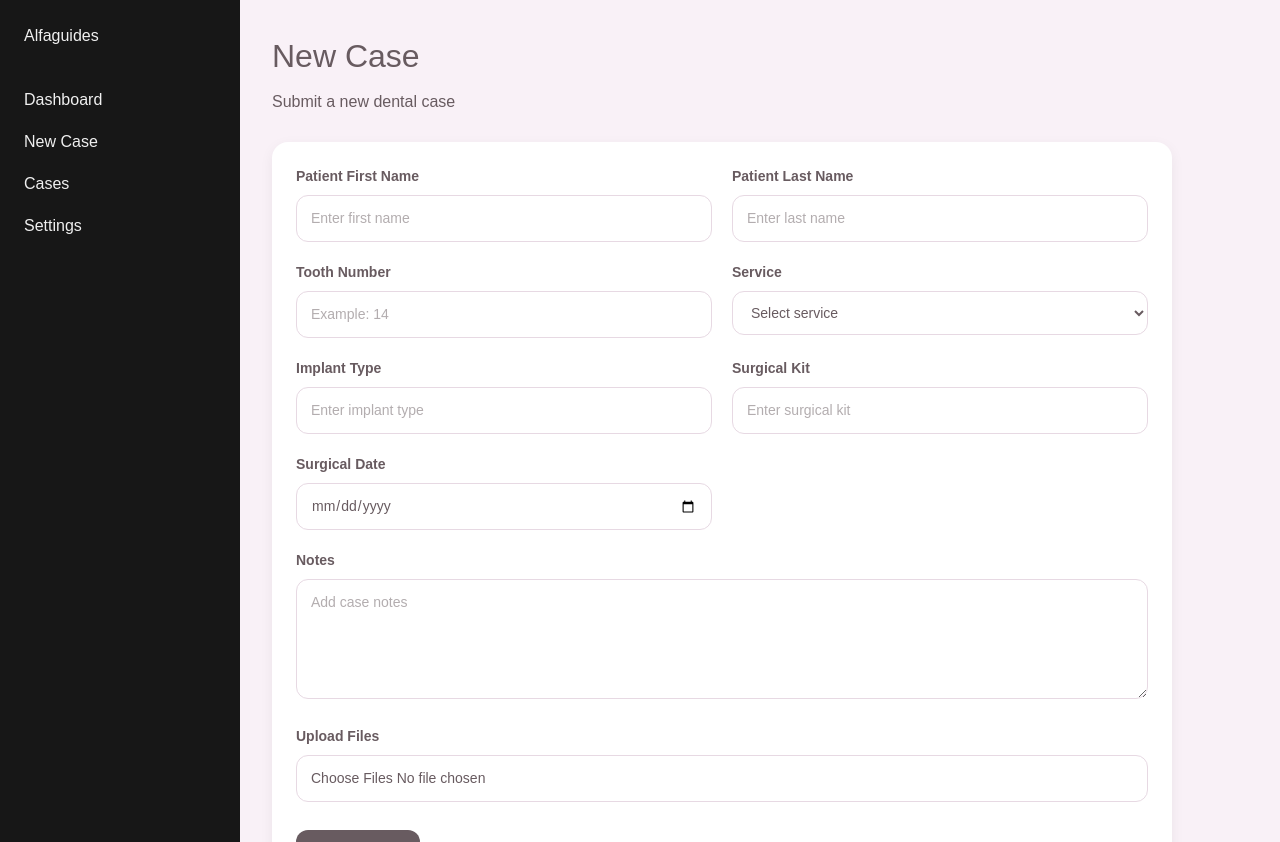
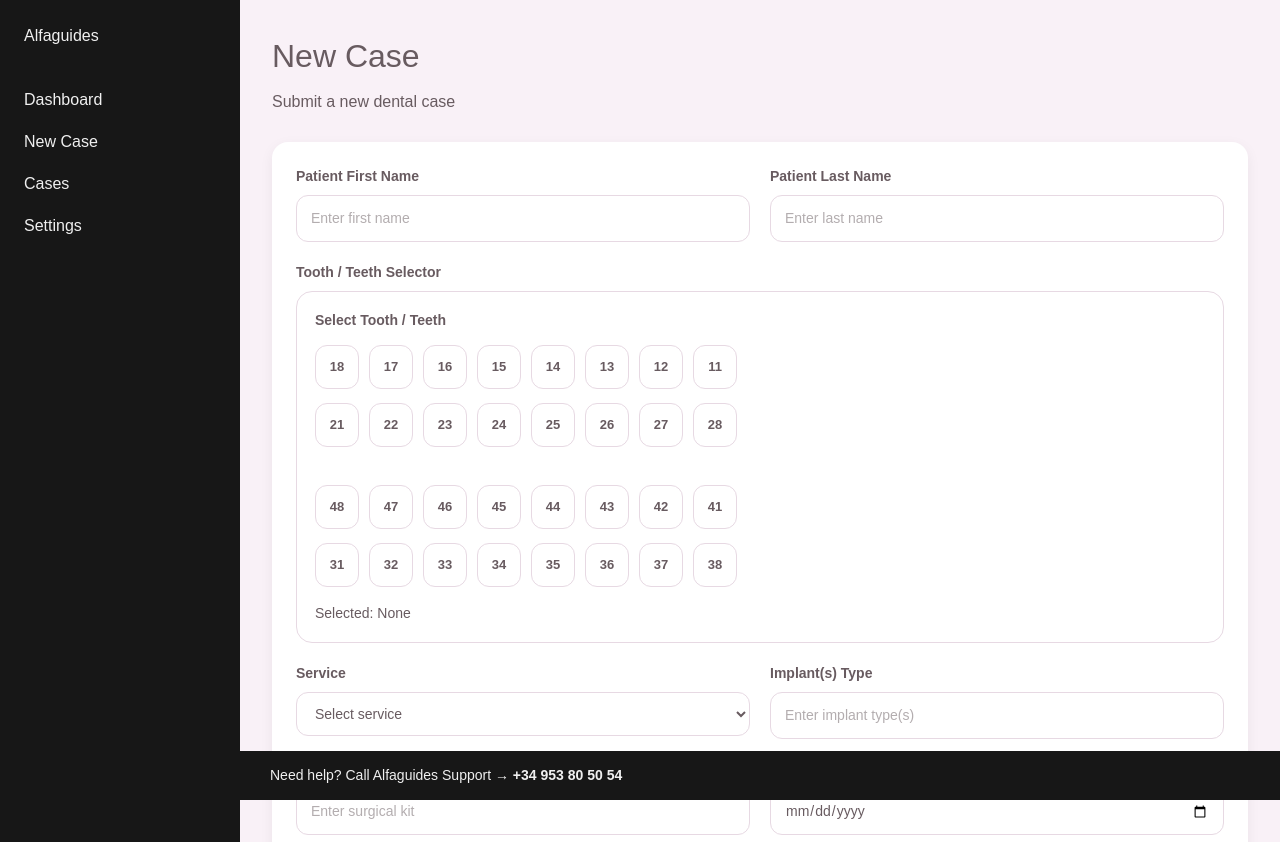
Before and after one commit to ramsismagdy/alfaguides-dashboard, a Next.js app: page /new-case in a window 1280 px wide. Shown: the top 842 px of the page. Built offline with nearby package versions, Linux system fonts and the light colour scheme; no server answers.

Commit message:
add visual tooth selector

```diff
--- a/app/new-case/page.js
+++ b/app/new-case/page.js
@@ -24,15 +24,105 @@ const inputStyle = {
   boxSizing: "border-box"
 }
 
+const toothButtonStyle = (isSelected) => ({
+  width: "44px",
+  height: "44px",
+  borderRadius: "12px",
+  border: isSelected ? "1px solid #685B60" : "1px solid #E7D9E3",
+  background: isSelected ? "#685B60" : "#FFFFFF",
+  color: isSelected ? "#F0F0F0" : "#685B60",
+  cursor: "pointer",
+  fontSize: "13px",
+  fontWeight: "600"
+})
+
 function generateCaseId() {
   const randomNumber = Math.floor(100000 + Math.random() * 900000)
   return `CASE-${randomNumber}`
 }
 
+const upperRight = ["18", "17", "16", "15", "14", "13", "12", "11"]
+const upperLeft = ["21", "22", "23", "24", "25", "26", "27", "28"]
+const lowerRight = ["48", "47", "46", "45", "44", "43", "42", "41"]
+const lowerLeft = ["31", "32", "33", "34", "35", "36", "37", "38"]
+
+function ToothSelector({ selectedTeeth, setSelectedTeeth }) {
+  const toggleTooth = (tooth) => {
+    if (selectedTeeth.includes(tooth)) {
+      setSelectedTeeth(selectedTeeth.filter((item) => item !== tooth))
+    } else {
+      setSelectedTeeth([...selectedTeeth, tooth])
+    }
+  }
+
+  const renderRow = (teeth) => (
+    <div
+      style={{
+        display: "grid",
+        gridTemplateColumns: "repeat(8, 44px)",
+        gap: "10px",
+        justifyContent: "start"
+      }}
+    >
+      {teeth.map((tooth) => (
+        <button
+          key={tooth}
+          type="button"
+          onClick={() => toggleTooth(tooth)}
+          style={toothButtonStyle(selectedTeeth.includes(tooth))}
+        >
+          {tooth}
+        </button>
+      ))}
+    </div>
+  )
+
+  return (
+    <div
+      style={{
+        background: "#FFFFFF",
+        border: "1px solid #E7D9E3",
+        borderRadius: "16px",
+        padding: "18px"
+      }}
+    >
+      <p
+        style={{
+          marginTop: 0,
+          marginBottom: "14px",
+          color: "#685B60",
+          fontSize: "14px",
+          fontWeight: "600"
+        }}
+      >
+        Select Tooth / Teeth
+      </p>
+
+      <div style={{ display: "flex", flexDirection: "column", gap: "14px" }}>
+        {renderRow(upperRight)}
+        {renderRow(upperLeft)}
+
+        <div
+          style={{
+            height: "10px"
+          }}
+        />
+
+        {renderRow(lowerRight)}
+        {renderRow(lowerLeft)}
+      </div>
+
+      <div style={{ marginTop: "16px", color: "#685B60", fontSize: "14px" }}>
+        Selected: {selectedTeeth.length > 0 ? selectedTeeth.join(", ") : "None"}
+      </div>
+    </div>
+  )
+}
+
 export default function NewCasePage() {
   const [patientFirstName, setPatientFirstName] = useState("")
   const [patientLastName, setPatientLastName] = useState("")
-  const [toothNumber, setToothNumber] = useState("")
+  const [selectedTeeth, setSelectedTeeth] = useState([])
   const [serviceType, setServiceType] = useState("")
   const [implantType, setImplantType] = useState("")
   const [surgicalKit, setSurgicalKit] = useState("")
@@ -40,6 +130,18 @@ export default function NewCasePage() {
   const [notes, setNotes] = useState("")
   const [loading, setLoading] = useState(false)
   const [message, setMessage] = useState("")
+  const [arch, setArch] = useState("")
+  const [numberOfImplants, setNumberOfImplants] = useState("")
+
+  const showArch =
+    serviceType === "Implant Full Mouth Rehabilitation" ||
+    serviceType === "Surgical Guide" ||
+    serviceType === "All-on-X Prosthesis" ||
+    serviceType === "Denture"
+
+  const showNumberOfImplants =
+    serviceType === "Implant Full Mouth Rehabilitation" ||
+    serviceType === "Surgical Guide"
 
   const handleSubmit = async (e) => {
     e.preventDefault()
@@ -48,7 +150,7 @@ export default function NewCasePage() {
     if (
       !patientFirstName ||
       !patientLastName ||
-      !toothNumber ||
+      selectedTeeth.length === 0 ||
       !serviceType ||
       !implantType ||
       !surgicalKit ||
@@ -58,9 +160,20 @@ export default function NewCasePage() {
       return
     }
 
+    if (showArch && !arch) {
+      setMessage("Please select the arch.")
+      return
+    }
+
+    if (showNumberOfImplants && !numberOfImplants) {
+      setMessage("Please enter number of implants.")
+      return
+    }
+
     setLoading(true)
 
     const caseId = generateCaseId()
+    const toothNumber = selectedTeeth.join(", ")
 
     const { error } = await supabase.from("cases").insert([
       {
@@ -82,15 +195,17 @@ export default function NewCasePage() {
       return
     }
 
-    setMessage(`Case submitted successfully. Generated Case ID: ${caseId}`)
+    setMessage(`Case submitted successfully. Case ID: ${caseId}`)
     setPatientFirstName("")
     setPatientLastName("")
-    setToothNumber("")
+    setSelectedTeeth([])
     setServiceType("")
     setImplantType("")
     setSurgicalKit("")
     setSurgicalDate("")
     setNotes("")
+    setArch("")
+    setNumberOfImplants("")
     setLoading(false)
   }
 
@@ -108,7 +223,8 @@ export default function NewCasePage() {
         style={{
           flex: 1,
           padding: "32px",
-          boxSizing: "border-box"
+          boxSizing: "border-box",
+          paddingBottom: "120px"
         }}
       >
         <div style={{ marginBottom: "28px" }}>
@@ -140,7 +256,7 @@ export default function NewCasePage() {
             borderRadius: "16px",
             padding: "24px",
             boxShadow: "0 4px 14px rgba(0,0,0,0.06)",
-            maxWidth: "900px"
+            maxWidth: "980px"
           }}
         >
           <div
@@ -172,14 +288,11 @@ export default function NewCasePage() {
               />
             </div>
 
-            <div>
-              <label style={labelStyle}>Tooth Number</label>
-              <input
-                type="text"
-                placeholder="Example: 14"
-                style={inputStyle}
-                value={toothNumber}
-                onChange={(e) => setToothNumber(e.target.value)}
+            <div style={{ gridColumn: "1 / -1" }}>
+              <label style={labelStyle}>Tooth / Teeth Selector</label>
+              <ToothSelector
+                selectedTeeth={selectedTeeth}
+                setSelectedTeeth={setSelectedTeeth}
               />
             </div>
 
@@ -206,10 +319,10 @@ export default function NewCasePage() {
             </div>
 
             <div>
-              <label style={labelStyle}>Implant Type</label>
+              <label style={labelStyle}>Implant(s) Type</label>
               <input
                 type="text"
-                placeholder="Enter implant type"
+                placeholder="Enter implant type(s)"
                 style={inputStyle}
                 value={implantType}
                 onChange={(e) => setImplantType(e.target.value)}
@@ -236,6 +349,34 @@ export default function NewCasePage() {
                 onChange={(e) => setSurgicalDate(e.target.value)}
               />
             </div>
+
+            {showArch && (
+              <div>
+                <label style={labelStyle}>Arch</label>
+                <select
+                  style={inputStyle}
+                  value={arch}
+                  onChange={(e) => setArch(e.target.value)}
+                >
+                  <option value="">Select arch</option>
+                  <option value="Upper">Upper</option>
+                  <option value="Lower">Lower</option>
+                </select>
+              </div>
+            )}
+
+            {showNumberOfImplants && (
+              <div>
+                <label style={labelStyle}>Number of Implants</label>
+                <input
+                  type="number"
+                  placeholder="Example: 4"
+                  style={inputStyle}
+                  value={numberOfImplants}
+                  onChange={(e) => setNumberOfImplants(e.target.value)}
+                />
+              </div>
+            )}
           </div>
 
           <div style={{ marginTop: "20px" }}>
@@ -268,8 +409,7 @@ export default function NewCasePage() {
                 borderRadius: "12px",
                 padding: "14px 22px",
                 fontSize: "14px",
-                cursor: "pointer",
-                opacity: loading ? 0.7 : 1
+                cursor: "pointer"
               }}
             >
               {loading ? "Submitting..." : "Submit Case"}
@@ -289,6 +429,31 @@ export default function NewCasePage() {
           )}
         </form>
       </div>
+
+      <div
+        style={{
+          position: "fixed",
+          bottom: "0",
+          left: "240px",
+          right: "0",
+          background: "#171717",
+          color: "#F0F0F0",
+          padding: "14px 30px",
+          fontSize: "14px"
+        }}
+      >
+        Need help? Call Alfaguides Support →{" "}
+        <a
+          href="tel:+34953805054"
+          style={{
+            color: "#F0F0F0",
+            fontWeight: "600",
+            textDecoration: "none"
+          }}
+        >
+          +34 953 80 50 54
+        </a>
+      </div>
     </div>
   )
 }
```
